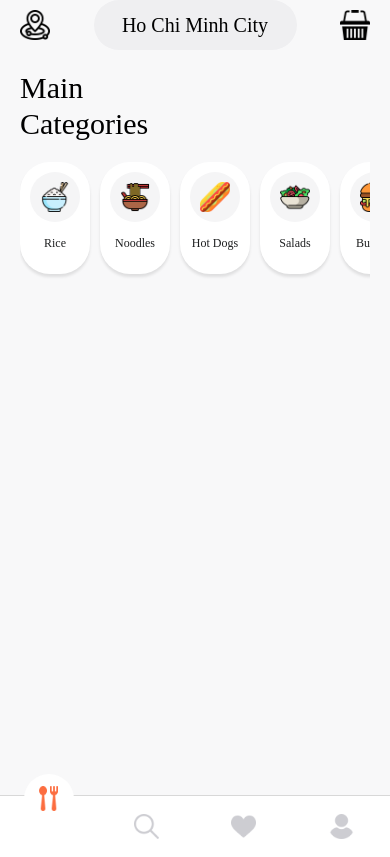
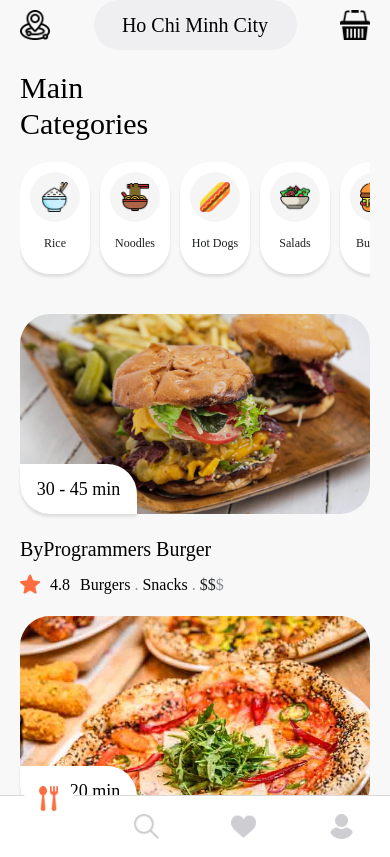
Before and after one commit to dotienanh77/FoodDeliveryApp, a React Native app: screen /Home in a window 390 px wide. Built offline with nearby package versions, Linux system fonts and the light colour scheme.

Commit message:
done Home screen, set navigation to restaurant screen

```diff
--- a/screens/Home.js
+++ b/screens/Home.js
@@ -10,7 +10,7 @@ import {
   FlatList,
 } from 'react-native';
 import {COLORS, FONTS, SIZES, icons, images} from '../constants';
-const Home = () => {
+const Home = ({navigation}) => {
   // Dummy Datas
 
   const initialCurrentLocation = {
@@ -85,7 +85,7 @@ const Home = () => {
       name: 'ByProgrammers Burger',
       rating: 4.8,
       categories: [5, 7],
-      priceRating: affordable,
+      priceRating: fairPrice,
       photo: images.burger_restaurant_1,
       duration: '30 - 45 min',
       location: {
@@ -339,6 +339,13 @@ const Home = () => {
     setRestaurants(restaurantList);
     setSelectedCategory(category);
   }
+  function getCategoryNameById(id) {
+    let category = categories.filter(a => a.id === id);
+    if (category.length > 0) {
+      return category[0].name;
+    }
+    return '';
+  }
   function renderHeader() {
     return (
       <View style={{flexDirection: 'row', height: 50}}>
@@ -443,10 +450,99 @@ const Home = () => {
       </View>
     );
   }
+  function renderRestaurantList() {
+    const renderItem = ({item}) => (
+      <TouchableOpacity
+        style={{marginBottom: SIZES.padding * 2}}
+        // onPress
+        onPress={() =>
+          navigation.navigate('Restaurant', {item, currentLocation})
+        }>
+        <View style={{marginBottom: SIZES.padding * 2}}>
+          <Image
+            source={item.photo}
+            resizeMode="cover"
+            style={{width: '100%', height: 200, borderRadius: SIZES.radius}}
+          />
+          <View
+            style={{
+              position: 'absolute',
+              bottom: 0,
+              height: 50,
+              width: SIZES.width * 0.3,
+              backgroundColor: COLORS.white,
+              borderTopRightRadius: SIZES.radius,
+              borderBottomLeftRadius: SIZES.radius,
+              alignItems: 'center',
+              justifyContent: 'center',
+              ...styles.shadow,
+            }}>
+            <Text style={{...FONTS.h4}}>{item.duration}</Text>
+          </View>
+        </View>
+        {/* Restaurant info */}
+        <Text style={{...FONTS.body2}}>{item.name}</Text>
+        <View style={{marginTop: SIZES.padding, flexDirection: 'row'}}>
+          {/* Rating */}
+          <Image
+            source={icons.star}
+            style={{
+              height: 20,
+              width: 20,
+              tintColor: COLORS.primary,
+              marginRight: 10,
+            }}
+          />
+          <Text style={{...FONTS.body3}}>{item.rating}</Text>
+          <View style={{flexDirection: 'row', marginLeft: 10}}>
+            {item.categories.map(categoryId => {
+              return (
+                <View style={{flexDirection: 'row'}} key={categoryId}>
+                  <Text style={{...FONTS.body3}}>
+                    {getCategoryNameById(categoryId)}
+                  </Text>
+                  <Text style={{...FONTS.body3, color: COLORS.darkgray}}>
+                    {' '}
+                    .{' '}
+                  </Text>
+                </View>
+              );
+            })}
+            {/* Price */}
+            {[1, 2, 3].map(priceRating => (
+              <Text
+                key={priceRating}
+                style={{
+                  ...FONTS.body3,
+                  color:
+                    priceRating <= item.priceRating
+                      ? COLORS.black
+                      : COLORS.darkgray,
+                }}>
+                $
+              </Text>
+            ))}
+          </View>
+        </View>
+      </TouchableOpacity>
+    );
+    return (
+      <FlatList
+        data={restaurants}
+        keyExtractor={item => `${item.id}`}
+        renderItem={renderItem}
+        contentContainerStyle={{
+          paddingHorizontal: SIZES.padding * 2,
+          paddingBottom: 30,
+        }}
+      />
+    );
+  }
   return (
     <SafeAreaView style={styles.container}>
       {renderHeader()}
       {renderMainCategories()}
+      {renderRestaurantList()}
     </SafeAreaView>
   );
 };
```
